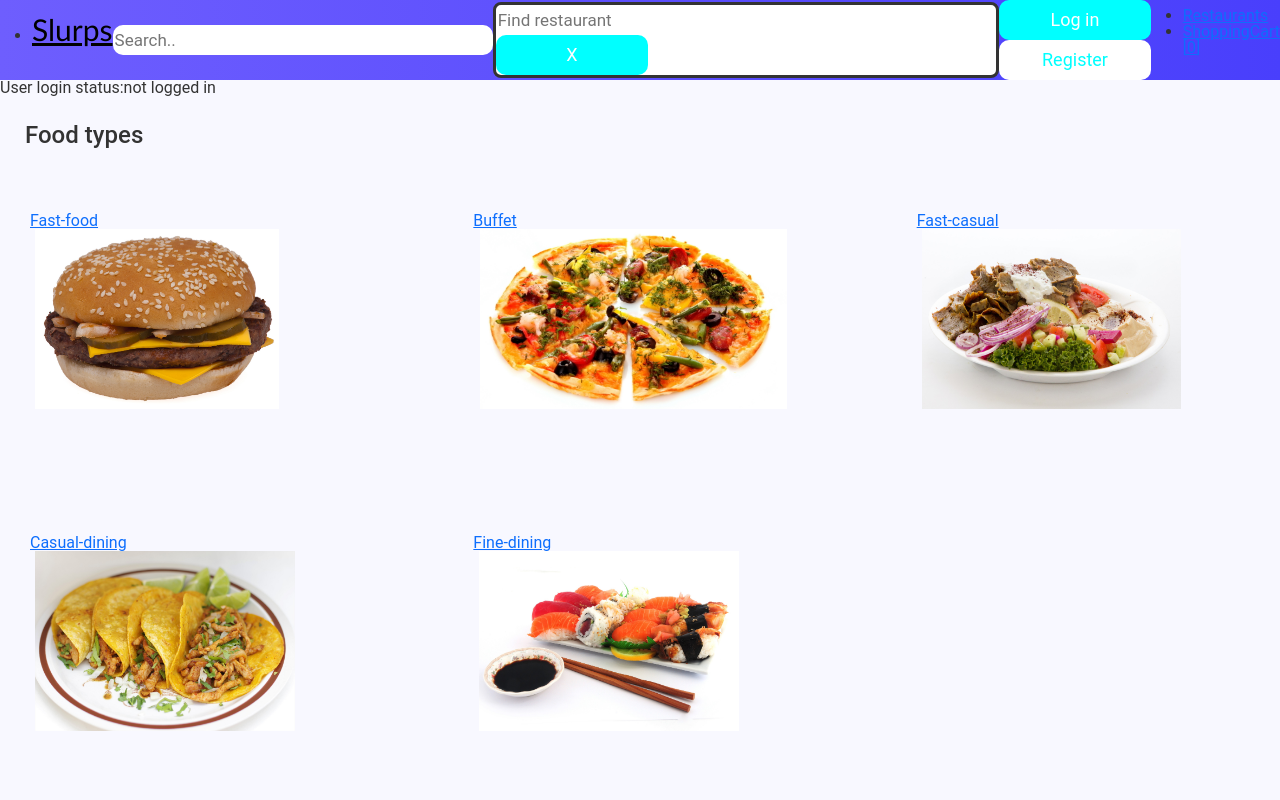
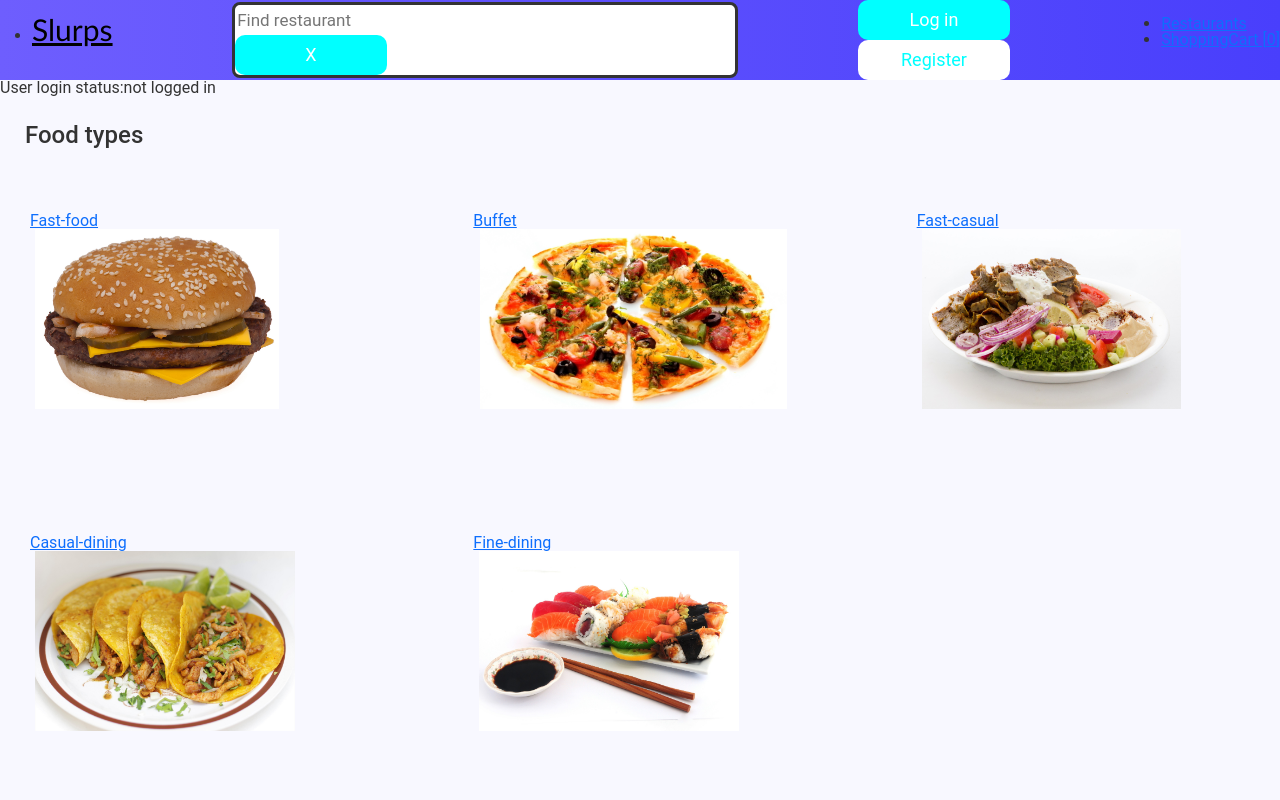
Before and after one commit to AWAProject-Team16/Food-Ordering-project-frontend-repo, a React (Create React App) app: page / in a window 1280 px wide. Shown: the top 800 px of the page. Built offline with nearby package versions, Linux system fonts and the light colour scheme; no server answers.

Commit message:
accidentally got two search bars when merging

```diff
--- a/src/components/Nav.js
+++ b/src/components/Nav.js
@@ -94,14 +94,10 @@ export default class Nav extends React.Component {
           </li>
         </ul>
 
-        <input className={styles.searchbar} type="text" placeholder="Search.."></input>
-
-
         <Modal isOpen={sign} >
           <button onClick={this.onCloseRegister}>Close</button>
        <Register />
        </Modal>
-
 
         <div style={{ position: 'relative' }}>
           <div className={styles.wholeSearchBar}>
@@ -119,11 +115,8 @@ export default class Nav extends React.Component {
           </div>
         </div>
 
-
         <Modal isOpen={login}>
-
           <button onClick={this.onCloseLogin}>Close</button>
-
         <Login login ={ (newJwt => {
           this.setState({userJwt: newJwt})
           window.localStorage.setItem('appAuthData', this.state.userJwt)
```
